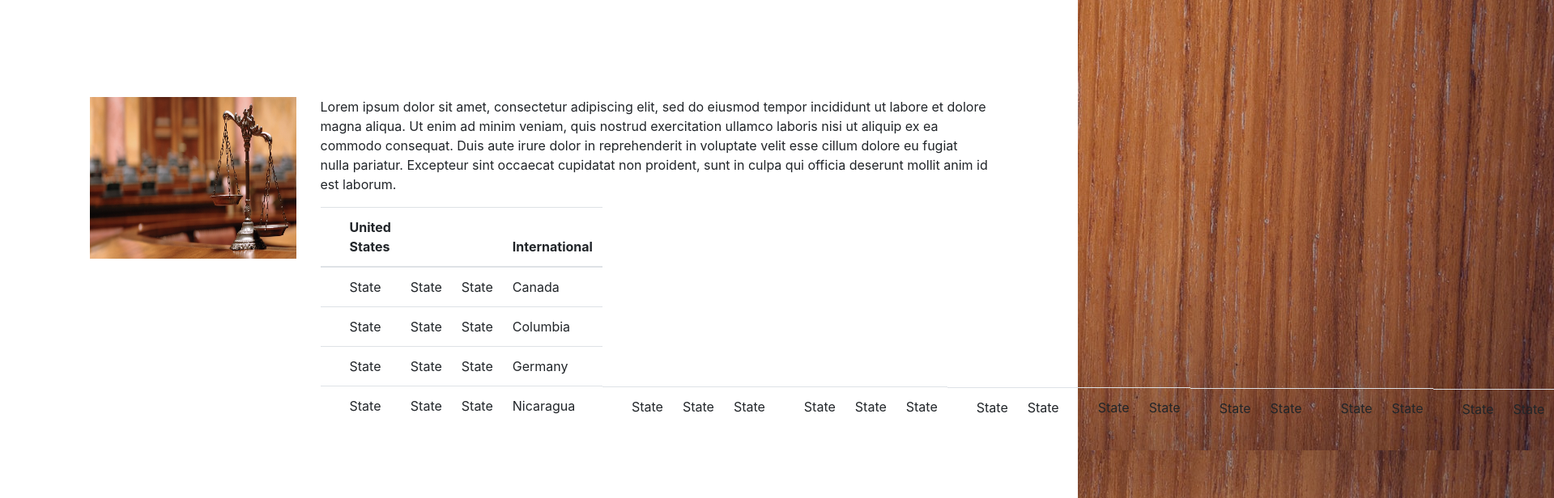
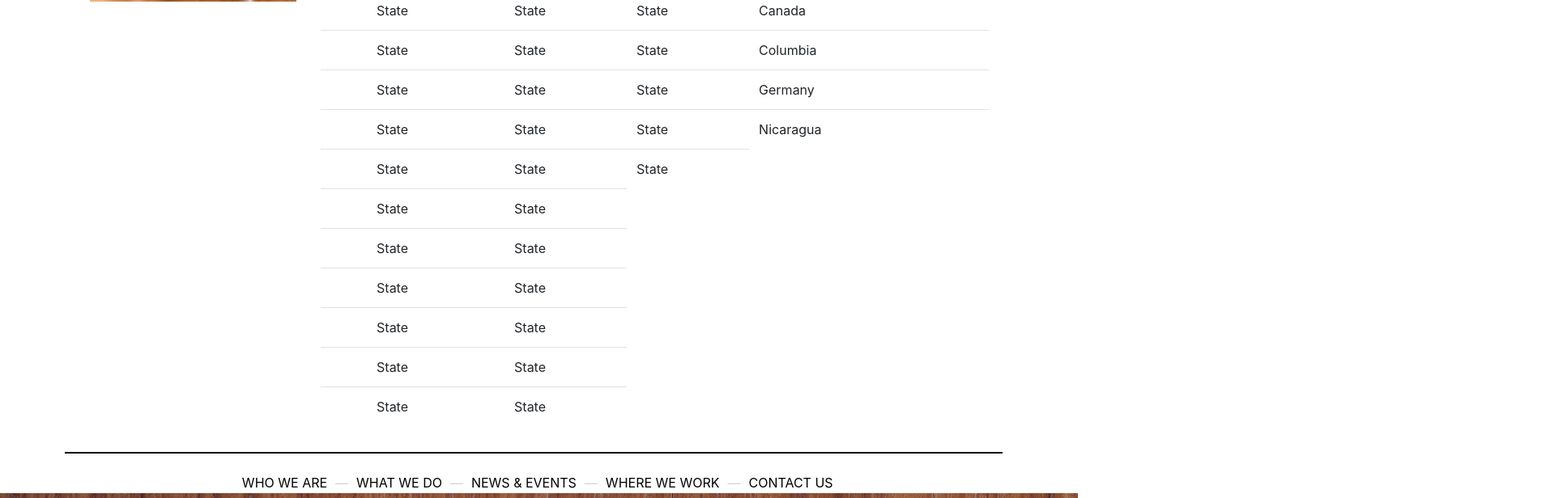
Before and after one commit to tparks18/nza-law-react, a React (Create React App) app: page /wherewework in a window 1280 px wide. Shown: the part 720-1336 px from the top of the page at 81% size, 1919 px wide, since content can reach past the window. Built offline with nearby package versions, Linux system fonts and the light colour scheme.

Commit message:
css edits

```diff
--- a/src/App.css
+++ b/src/App.css
@@ -16,7 +16,8 @@ body {
   position: relative;
   width: 1331px;
   height: 470px;
-
+  margin-top: -160px;
+  margin-bottom: 100px;
 }
 
 .login-box {
@@ -113,6 +114,7 @@ body {
 
 .contact-text {
   grid-area: contact-text;
+  margin-top: 30px;
 }
 
 .right-sidebar {
@@ -389,3 +391,12 @@ hr {
 .main-whatwedo-content {
   margin-top: 90px;
 }
+
+.wherewework-content {
+  margin-top: 90px;
+}
+
+
+.firstTableCell {
+  width: 170px;
+}
--- a/src/views/WhereWeWork/index.js
+++ b/src/views/WhereWeWork/index.js
@@ -1,6 +1,4 @@
 import React, { Component } from "react";
-// import './App.css';
-// import "bootstrap/dist/css/bootstrap.css";
 import logo from "./sharpened_nza_logo.jpg";
 import lawOffice from "./Law_office.jpg";
 import Page from "../../components/Page";
@@ -9,15 +7,8 @@ export default class WhereWeWork extends Component {
   render() {
     return (
       <Page>
-        <div className="main-box">
-          <br />
-          <br />
-          <br />
-          <br />
-          <br />
-          <br />
-          <br />
-          <main>
+        <div className="wherewework-content">
+          <main className="wherewework-first-container">
             <div className="container">
               <div className="row">
                 <div className="col-md-3 law-office">
@@ -44,10 +35,9 @@ export default class WhereWeWork extends Component {
                       </p>
 
                       <table class="table">
-                        <caption></caption>
                         <thead>
                           <tr>
-                            <th scope="col"></th>
+                            <th scope="col" />
                             <th scope="col">United States</th>
                             <th scope="col"></th>
                             <th scope="col"></th>
@@ -57,7 +47,7 @@ export default class WhereWeWork extends Component {
                         <tbody>
                           <tr>
                             <th scope="row"></th>
-                            <td>State</td>
+                            <td className="firstTableCell">State</td>
                             <td>State</td>
                             <td>State</td>
                             <td>Canada</td>
@@ -82,43 +72,42 @@ export default class WhereWeWork extends Component {
                             <td>State</td>
                             <td>State</td>
                             <td>Nicaragua</td>
+                          </tr>
                           <tr>
                             <th scope="row"></th>
                             <td>State</td>
                             <td>State</td>
                             <td>State</td>
-                              <tr>
-                                <th scope="row"></th>
-                                <td>State</td>
-                                <td>State</td>
-                                <td>State</td>
-                                <tr>
-                                  <th scope="row"></th>
-                                  <td>State</td>
-                                  <td>State</td>
-                                  <tr>
-                                    <th scope="row"></th>
-                                    <td>State</td>
-                                    <td>State</td>
-                                    <tr>
-                                      <th scope="row"></th>
-                                      <td>State</td>
-                                      <td>State</td>
-                                      <tr>
-                                        <th scope="row"></th>
-                                        <td>State</td>
-                                        <td>State</td>
+                          </tr>
                           <tr>
                             <th scope="row"></th>
                             <td>State</td>
                             <td>State</td>
                           </tr>
+                          <tr>
+                            <th scope="row"></th>
+                            <td>State</td>
+                            <td>State</td>
                           </tr>
+                          <tr>
+                            <th scope="row"></th>
+                            <td>State</td>
+                            <td>State</td>
                           </tr>
+                          <tr>
+                            <th scope="row"></th>
+                            <td>State</td>
+                            <td>State</td>
                           </tr>
+                          <tr>
+                            <th scope="row"></th>
+                            <td>State</td>
+                            <td>State</td>
                           </tr>
-                              </tr>
-                            </tr>
+                          <tr>
+                            <th scope="row"></th>
+                            <td>State</td>
+                            <td>State</td>
                           </tr>
                         </tbody>
                       </table>
@@ -127,9 +116,9 @@ export default class WhereWeWork extends Component {
                 </div>
               </div>
             </div>
-            <div class="row"></div>
           </main>
         </div>
+        <hr />
       </Page>
     );
   }
```
Lines whose indentation alone changed are shown as unchanged.
